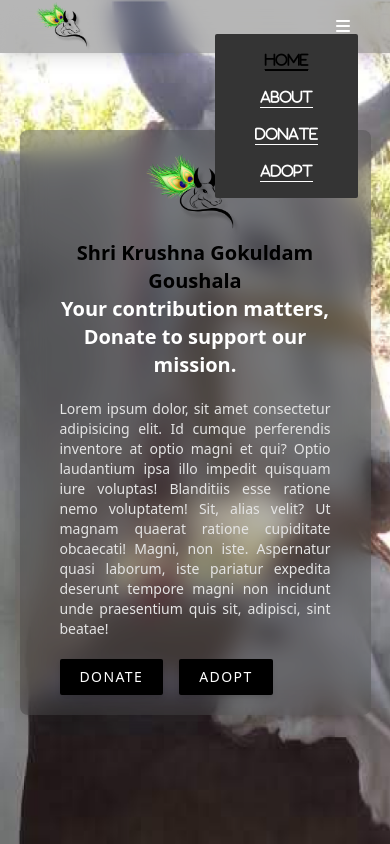
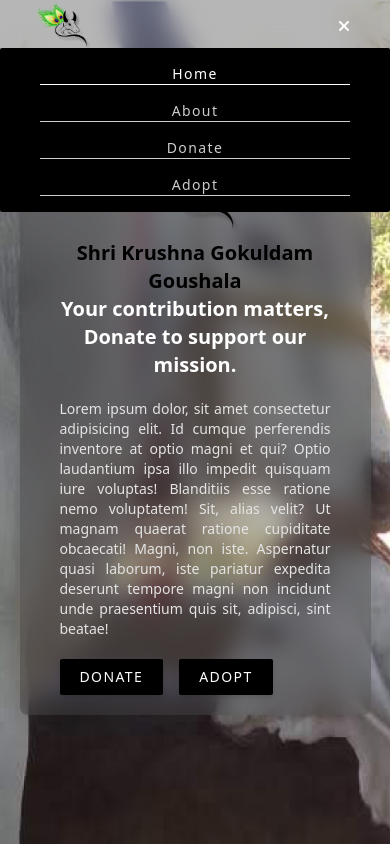
Before and after one commit to zaid-sinpie/Goushala_SKGGG, a React (Vite) app in the folder frontend/: page /root in a window 390 px wide. Both pictures are taken after a click on the icon 343 px from the left and 26 px from the top of the page. Shown: the top 844 px of the page. Built offline with nearby package versions, Linux system fonts and the light colour scheme; a web font is replaced by a local one.

Commit message:
mobile navbar completed

```diff
--- a/frontend/src/components/Navigation.jsx
+++ b/frontend/src/components/Navigation.jsx
@@ -68,18 +68,30 @@
             );
           })}
         </div>
+        {!curr ? (
           <i
             onClick={toggleNav}
-          className="fa-solid fa-bars relative hover:bg-blur p-2 rounded-sm hidden max-sm:block"
+            className="fa-solid fa-bars hover:bg-blur p-2 rounded-sm hidden max-sm:block"
+          ></i>
+        ) : (
+          <i
+            onClick={toggleNav}
+            className="fa-solid fa-xmark hover:bg-blur p-2 rounded-sm hidden max-sm:block"
+          ></i>
+        )}
+        <div
+          className={`${
+            curr ? "flex " : "hidden "
+          } w-full flex-col items-center justify-center px-10 py-4 gap-4 z-10 absolute top-12 right-0 rounded-sm text-sm bg-dark`}
         >
-          <div className={`${curr ? 'flex ' : 'hidden '} flex-col items-center justify-center px-10 py-4 gap-4 z-10 absolute right-0 rounded-sm text-sm bg-darkTextBtnBg`}>
           {naviagtionLinks.map((item) => {
             return (
               <NavLink
+                onClick={toggleNav}
                 className={({ isActive }) =>
                   isActive
-                      ? "text-dark underline underline-offset-4"
-                      : "hover:underline underline-offset-4"
+                    ? " font-thin tracking-widest w-full text-center"
+                    : "hover:text-text font-thin tracking-widest text-stroke w-full text-center"
                 }
                 key={item.id}
                 to={item.url}
@@ -91,7 +103,6 @@
             );
           })}
         </div>
-        </i>
       </div>
     </nav>
   );
```
Lines whose indentation alone changed are shown as unchanged.
